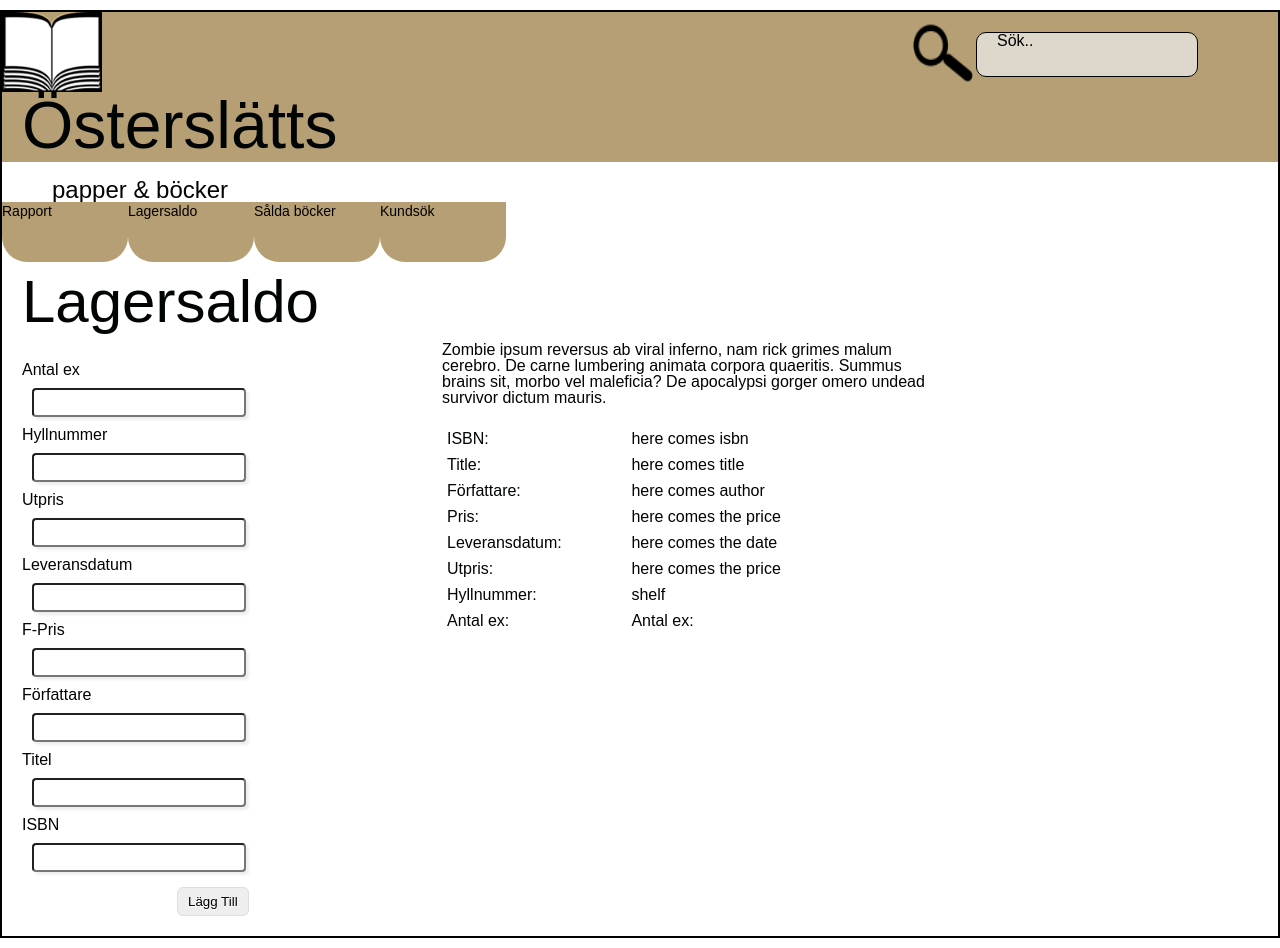
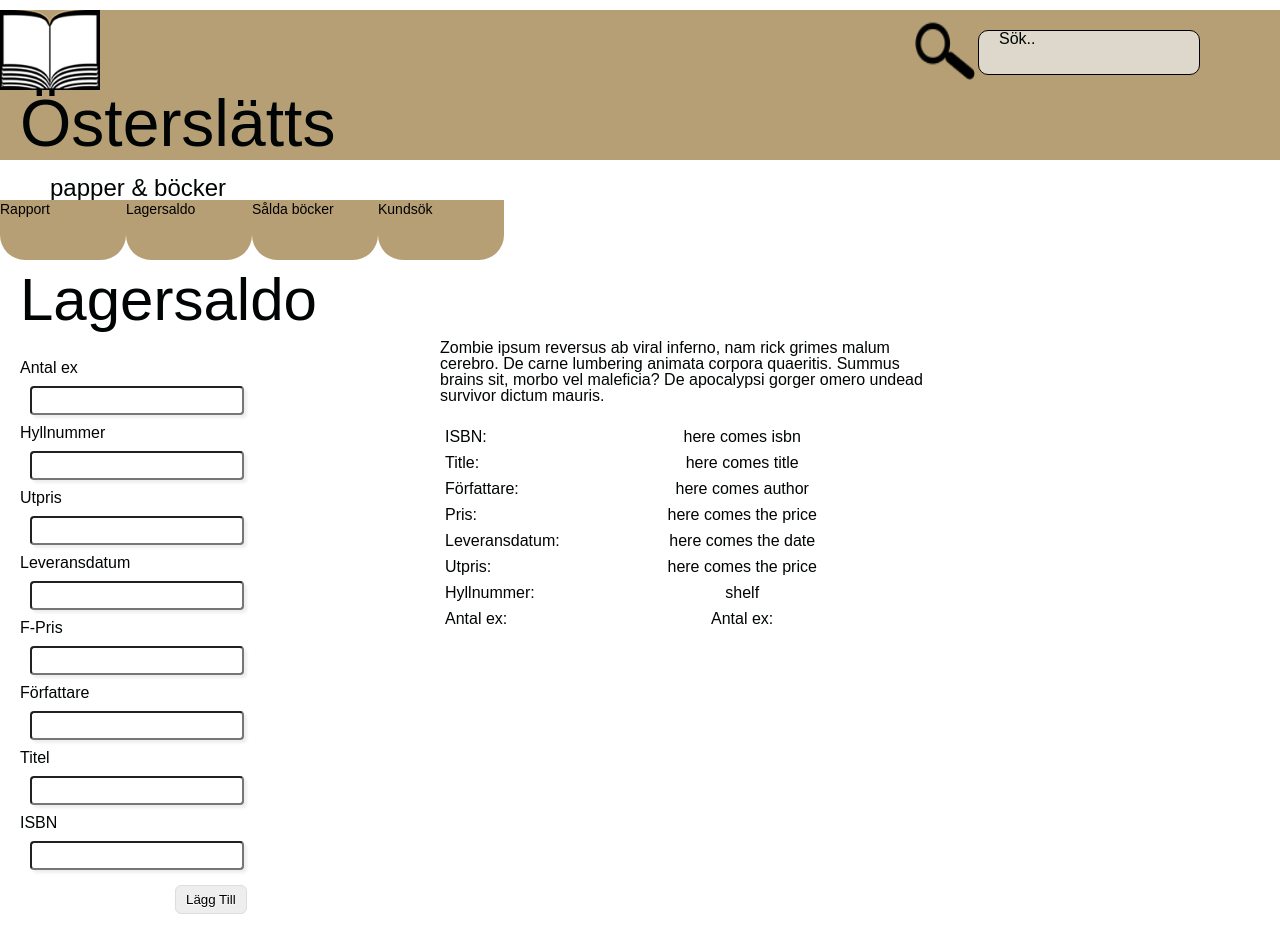
Before and after one commit to mh1830/bookstore_grupp2, a PHP site: page / in a window 1280 px wide. After the commit the page ends 914 px from the top, so only its background shows below. Run offline with PHP 8.4, Linux system fonts and the light colour scheme; some web fonts are replaced.

Commit message:
Border
The border is gone from around the site.

```diff
--- a/css/css.css
+++ b/css/css.css
@@ -1,7 +1,7 @@
 #pageWrap {
 	margin:10px auto;
 	background: #ffffff;
-	border:#000 2px solid;
+	border:#000 0px solid;
 	position: auto;
 }
 header {
@@ -105,7 +105,7 @@ button{
 	margin-top: 20px;
 }
 td {
-	text-align: left;
+	text-align: center;
 }
 td, th {
 	padding:5px;
```
